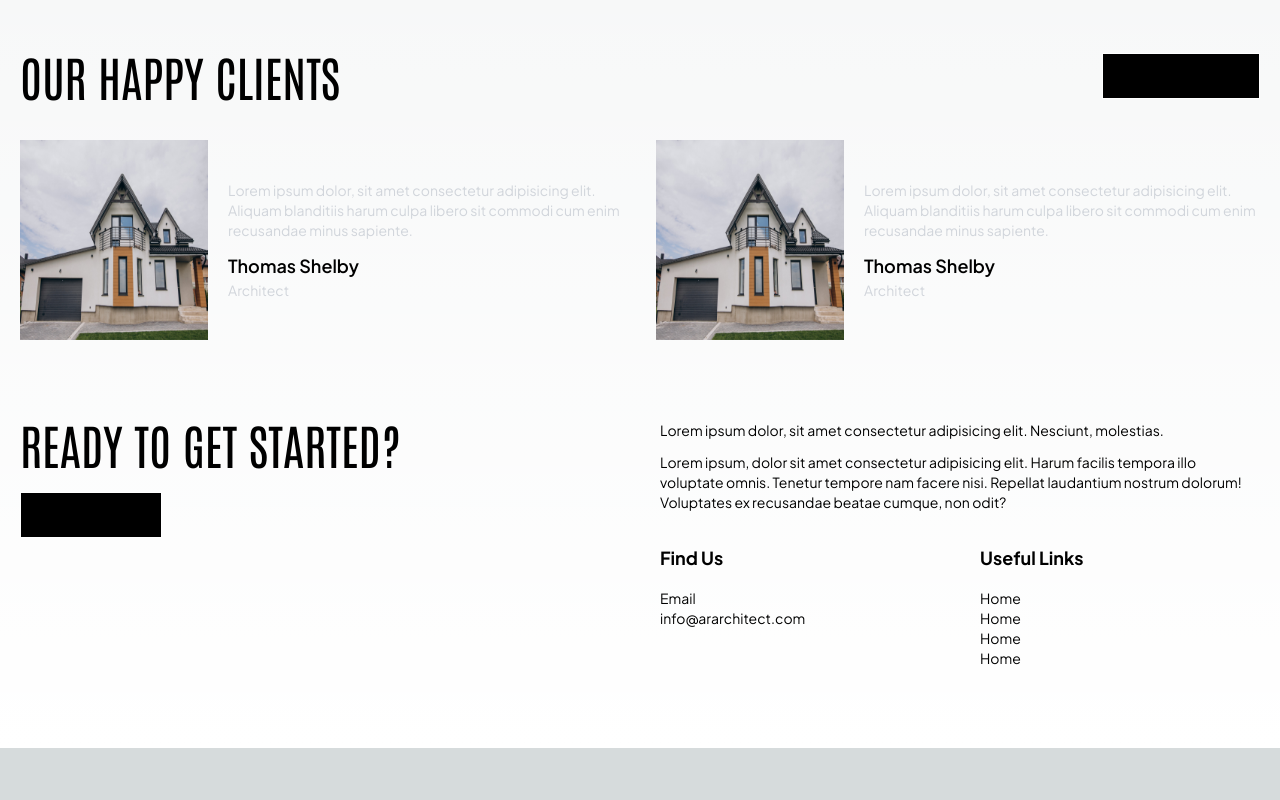
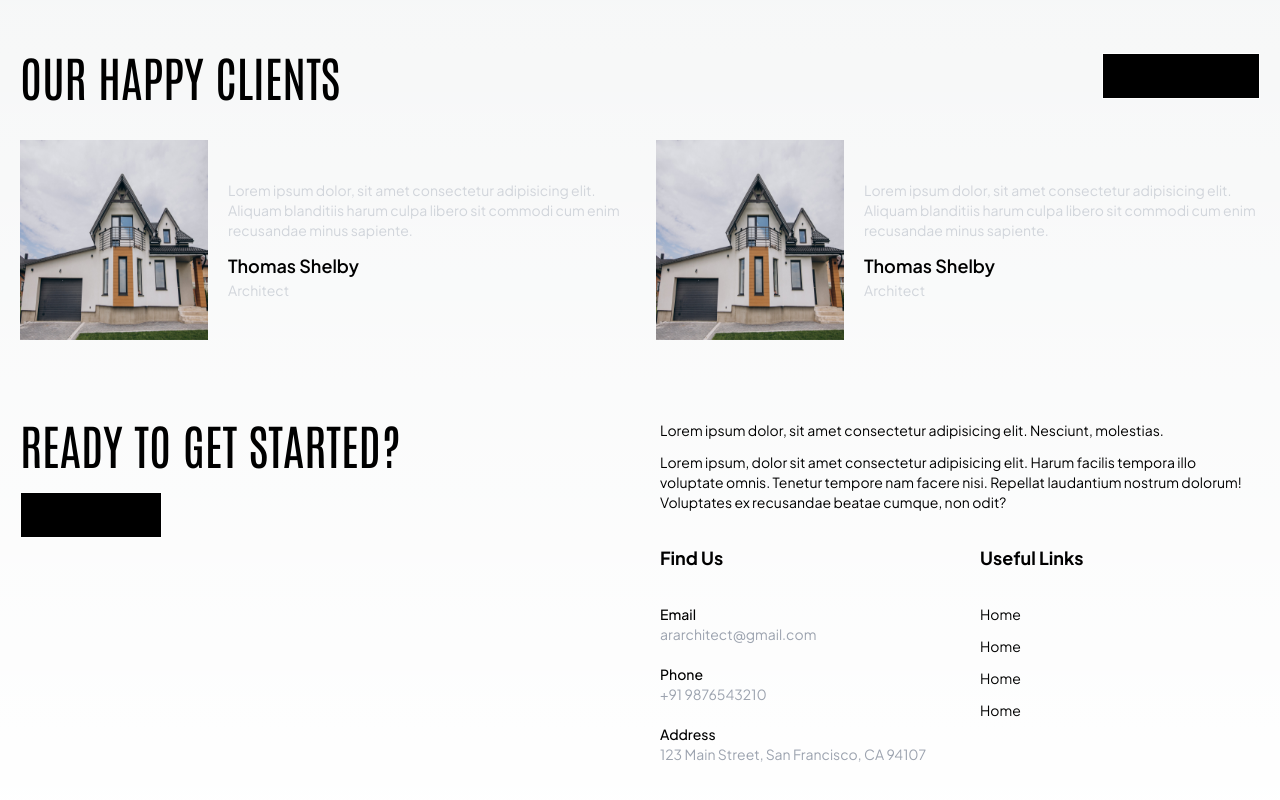
Before and after one commit to shaz1d/ar-architect-and-engineering, a Next.js app: page / in a window 1280 px wide. Shown: the part 3204-4004 px from the top of the page. Before the commit the page ends 3952 px from the top, so only its background shows below. Built offline with nearby package versions, Linux system fonts and the light colour scheme.

Commit message:
feat: footer update

```diff
--- a/src/components/Footer.tsx
+++ b/src/components/Footer.tsx
@@ -1,7 +1,9 @@
 import Link from "next/link";
 import Button from "./ui/Button";
+import { docsConfig } from "@/config/docs";
 
 const Footer = () => {
+  const { contactInfo } = docsConfig;
   return (
     <footer className="overflow-x-hidden my-10 sm:my-20">
       <div className="container-x">
@@ -25,15 +27,19 @@ const Footer = () => {
             </p>
             <div className="grid sm:grid-cols-2 gap-10">
               <div>
-                <p className="text-lg font-bold mb-4">Find Us</p>
-                <div>
-                  <p>Email</p>
-                  <p>info@ararchitect.com</p>
+                <p className="text-lg font-bold mb-8">Find Us</p>
+                <div className="flex flex-col gap-5">
+                  {contactInfo.map((contact, index) => (
+                    <div key={index}>
+                      <p className="font-medium">{contact.name}</p>
+                      <p className="text-gray-400 text-sm">{contact.value}</p>
+                    </div>
+                  ))}
                 </div>
               </div>
               <div>
-                <p className="text-lg font-bold mb-4">Useful Links</p>
-                <ul>
+                <p className="text-lg font-bold mb-8">Useful Links</p>
+                <ul className="flex flex-col gap-3">
                   <li>
                     <Link href="/">Home</Link>
                   </li>
--- /dev/null
+++ b/src/config/docs.ts
@@ -0,0 +1,16 @@
+export const docsConfig = {
+  contactInfo: [
+    {
+      name: "Email",
+      value: "ararchitect@gmail.com",
+    },
+    {
+      name: "Phone",
+      value: "+91 9876543210",
+    },
+    {
+      name: "Address",
+      value: "123 Main Street, San Francisco, CA 94107",
+    },
+  ],
+};
```
